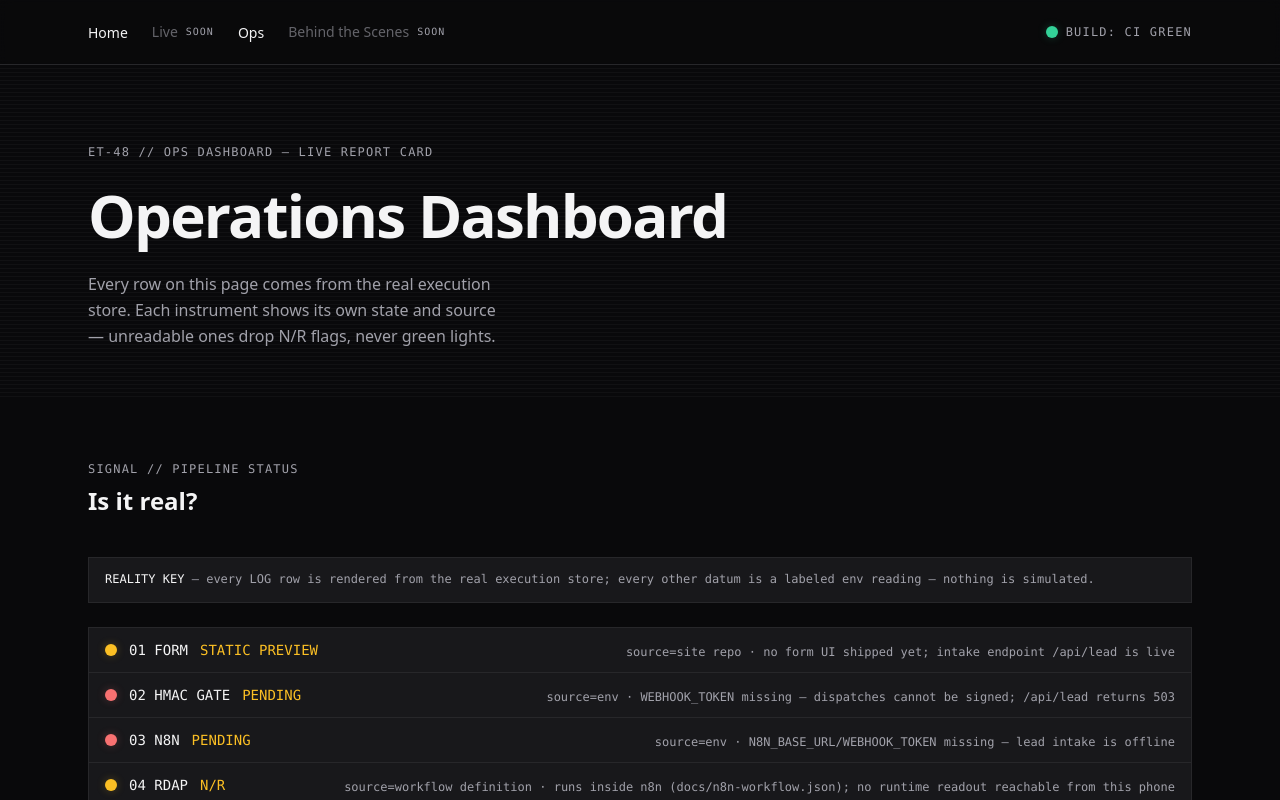
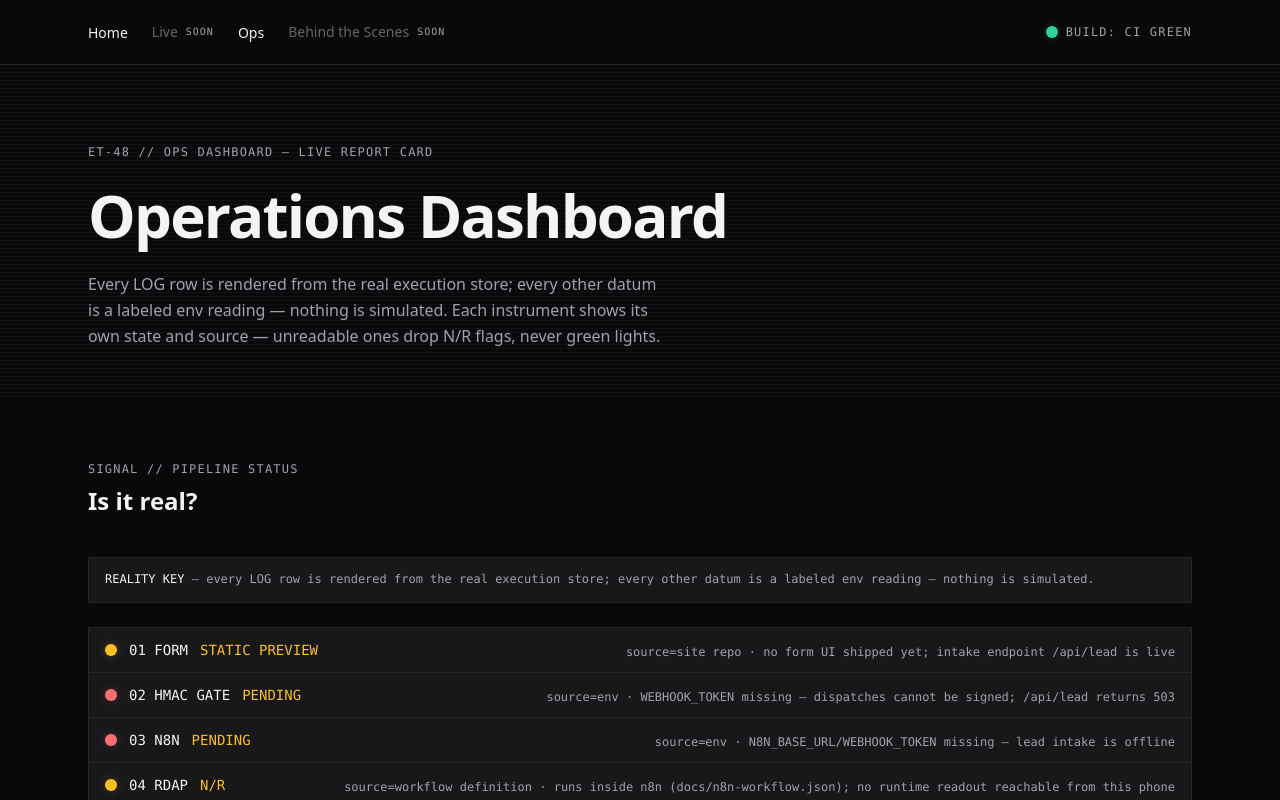
Before and after one commit to vstaln/eterna-leadcare, a Next.js app: page /ops in a window 1280 px wide. Shown: the top 800 px of the page. Built offline with nearby package versions, Linux system fonts and the light colour scheme; no server answers.

Commit message:
fix(ops): align h1 claim with REALITY KEY scope (paired with OpenCode)

```diff
--- a/app/ops/page.tsx
+++ b/app/ops/page.tsx
@@ -139,7 +139,8 @@ export default async function OpsPage() {
             Operations Dashboard
           </h1>
           <p className="mt-6 max-w-xl text-balance text-base leading-relaxed text-muted">
-            Every row on this page comes from the real execution store. Each
+            Every LOG row is rendered from the real execution store; every
+            other datum is a labeled env reading — nothing is simulated. Each
             instrument shows its own state and source — unreadable ones drop
             N/R flags, never green lights.
           </p>
```
